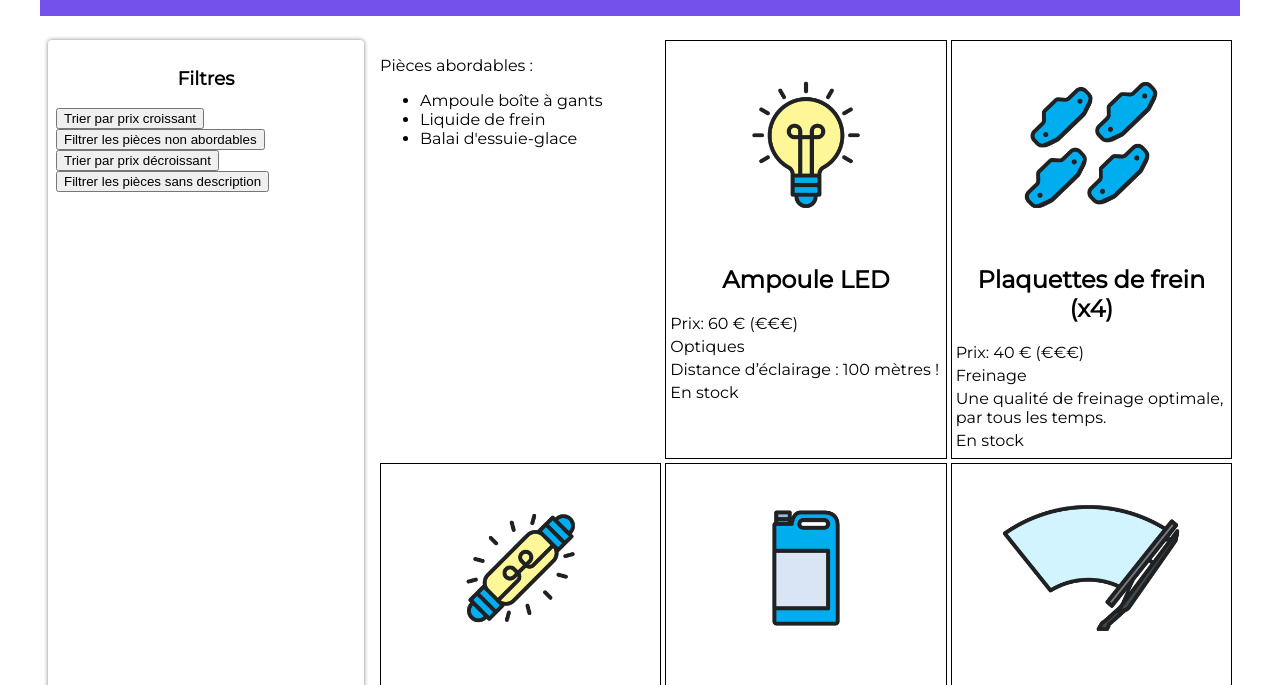
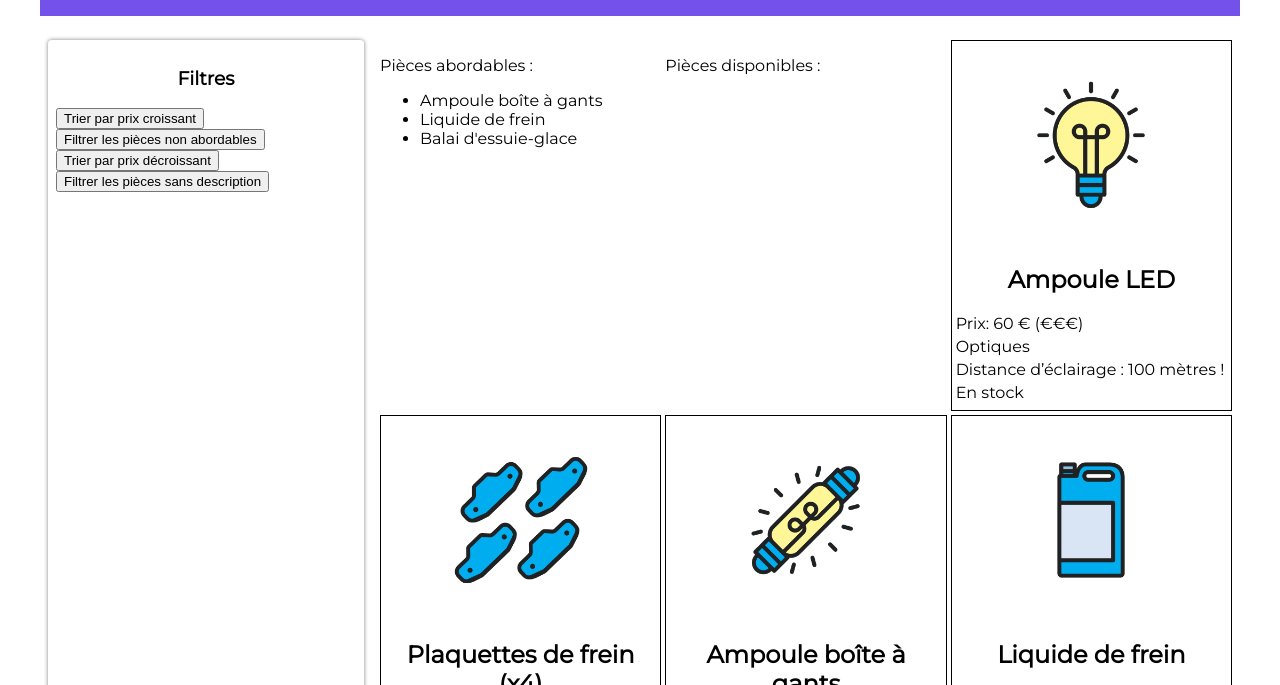
Before and after one commit to sofiane-abou-abderrahim/les-bonnes-pieces-js-oc, a website: page index.html in a window 1280 px wide. Shown: the part 98-783 px from the top of the page. Drawn offline with Linux system fonts and the light colour scheme.

Commit message:
added html tags for displaying available articles

```diff
--- a/index.html
+++ b/index.html
@@ -29,6 +29,9 @@
         <div class="affordables">
           <p>Pièces abordables :</p>
         </div>
+        <div class="availables">
+          <p>Pièces disponibles :</p>
+        </div>
       </section>
     </main>
   </body>
```
